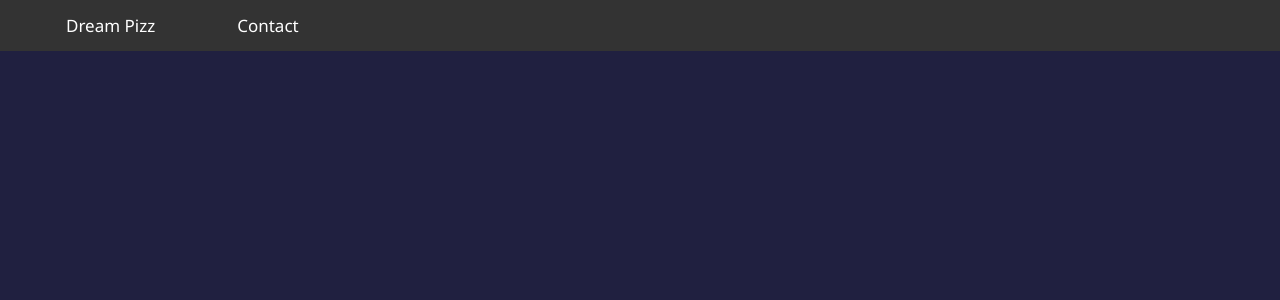
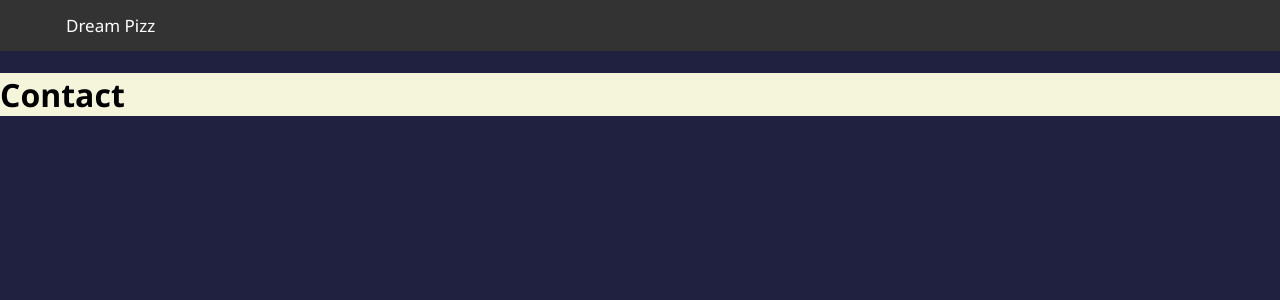
Before and after one commit to Rabire/DreamPizz, a React (Create React App) app in the folder front/: page /pizzas in a window 1280 px wide. Shown: the top 300 px of the page. Built offline with nearby package versions, Linux system fonts and the light colour scheme.

Commit message:
initial footer

```diff
--- a/front/src/components/Footer.css
+++ b/front/src/components/Footer.css
@@ -0,0 +1,3 @@
+.footer {
+    background-color: beige;
+}
--- a/front/src/components/Footer.js
+++ b/front/src/components/Footer.js
@@ -3,7 +3,9 @@ import React from "react";
 import "./Footer.css";
 
 function Footer() {
-  return <div className="footer"></div>;
+  return <div className="footer">
+    <h1>Contact</h1>
+  </div>;
 }
 
 export default Footer;
--- a/front/src/components/Header.js
+++ b/front/src/components/Header.js
@@ -7,7 +7,6 @@ function Header() {
     <div className="header">
       <div className="navbar">
         <a href="/">Dream Pizz</a>
-        <a href="/contact">Contact</a>
       </div>
       <br />
     </div>
--- a/front/src/index.js
+++ b/front/src/index.js
@@ -5,7 +5,7 @@ import "./index.css";
 import { BrowserRouter, Route } from "react-router-dom";
 import App from "./App";
 import Header from "./components/Header";
-import Contact from "./components/Contact";
+import Footer from "./components/Footer";
 import PizzaList from "./components/PizzaList";
 
 ReactDOM.render(
@@ -14,9 +14,8 @@ ReactDOM.render(
     <BrowserRouter>
       <Route exact path="/" component={App} />
       <Route path="/pizzas" component={PizzaList} />
-      <Route path="/contact" component={Contact} />
     </BrowserRouter>
-    {/* <Footer/> */}
+    <Footer/>
   </React.StrictMode>,
   document.getElementById("root")
 );
```
